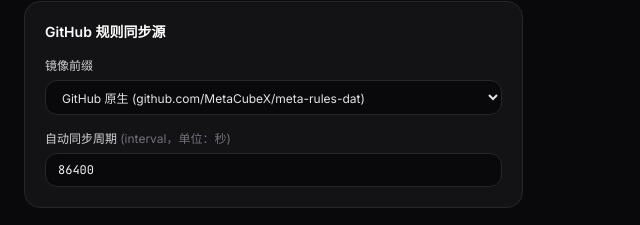
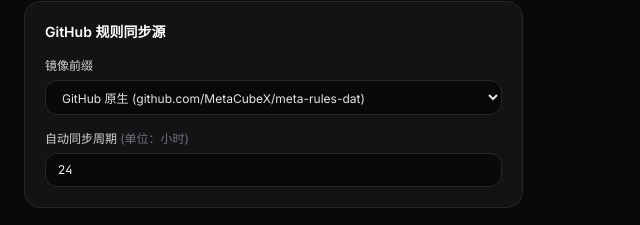
Before and after one commit to soledadvb/ai-route-subconvert, a website: page ai-route-subconvert.html in a window 1280 px wide. Shown: the part 442-667 px from the top of the page, 0-640 px from the left. Drawn offline with nearby package versions, Linux system fonts and the light colour scheme.

Commit message:
Display rule synchronization interval in hours

```diff
--- a/ai-route-subconvert.html
+++ b/ai-route-subconvert.html
@@ -152,14 +152,14 @@
 
         <div class="space-y-1.5">
           <label for="sync-interval" class="block text-xs font-medium text-zinc-300">
-            自动同步周期 <span class="text-zinc-500 font-normal">(interval，单位：秒)</span>
+            自动同步周期 <span class="text-zinc-500 font-normal">(单位：小时)</span>
           </label>
           <input
             id="sync-interval"
             type="number"
-            min="300"
-            step="300"
-            value="86400"
+            min="1"
+            step="1"
+            value="24"
             class="w-full px-3 py-2 bg-zinc-950 border border-zinc-800 rounded-xl text-xs font-mono text-zinc-100 focus:outline-none focus:ring-2 focus:ring-indigo-500/40 focus:border-indigo-500"
           />
         </div>
@@ -855,7 +855,8 @@ ${ruleLines.join(',\n')}
     });
 
     document.getElementById('sync-interval').addEventListener('input', e => {
-      state.interval = Number(e.target.value) || 86400;
+      // 页面按小时填写，配置文件的 interval 仍按秒输出。
+      state.interval = Math.max(1, Number(e.target.value) || 24) * 3600;
       updatePreview();
     });
 
```
